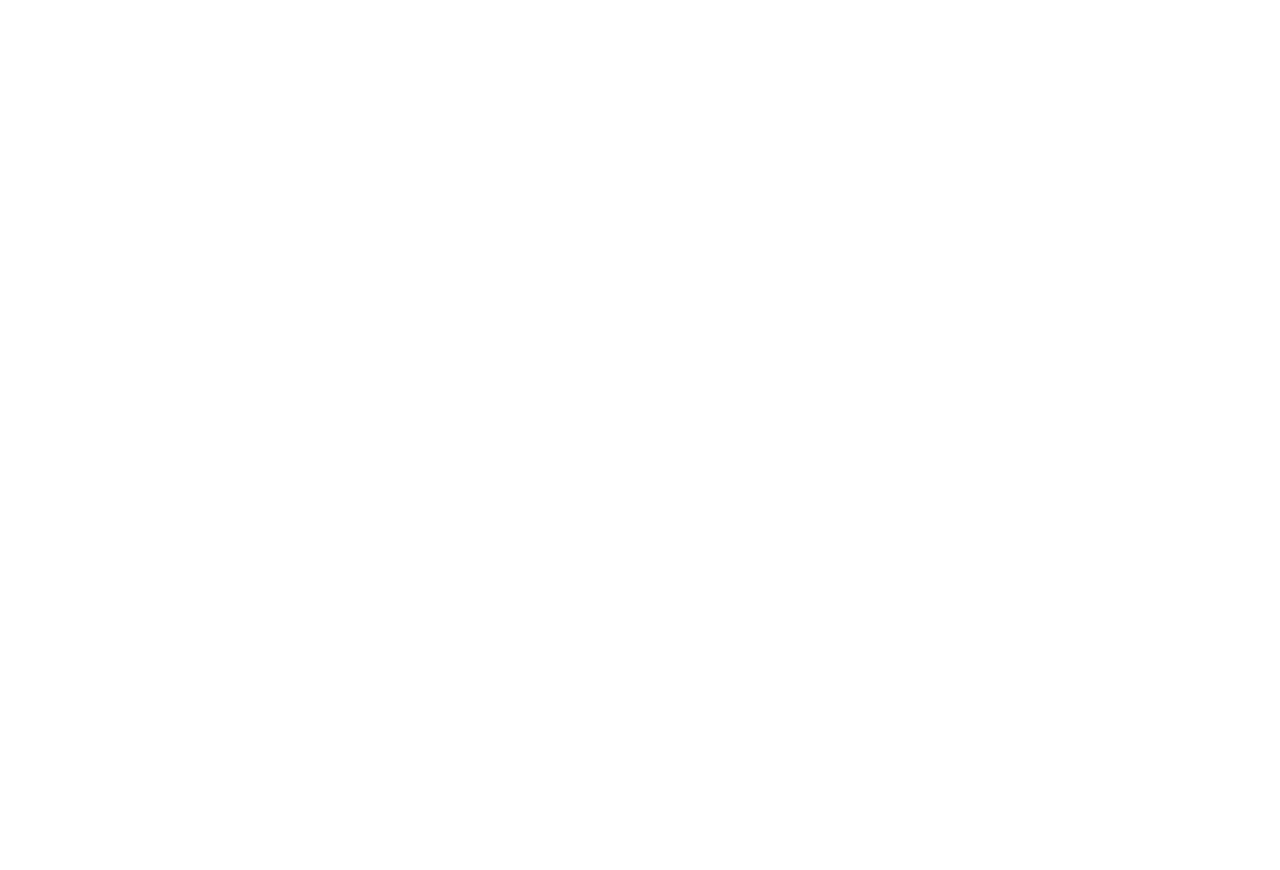
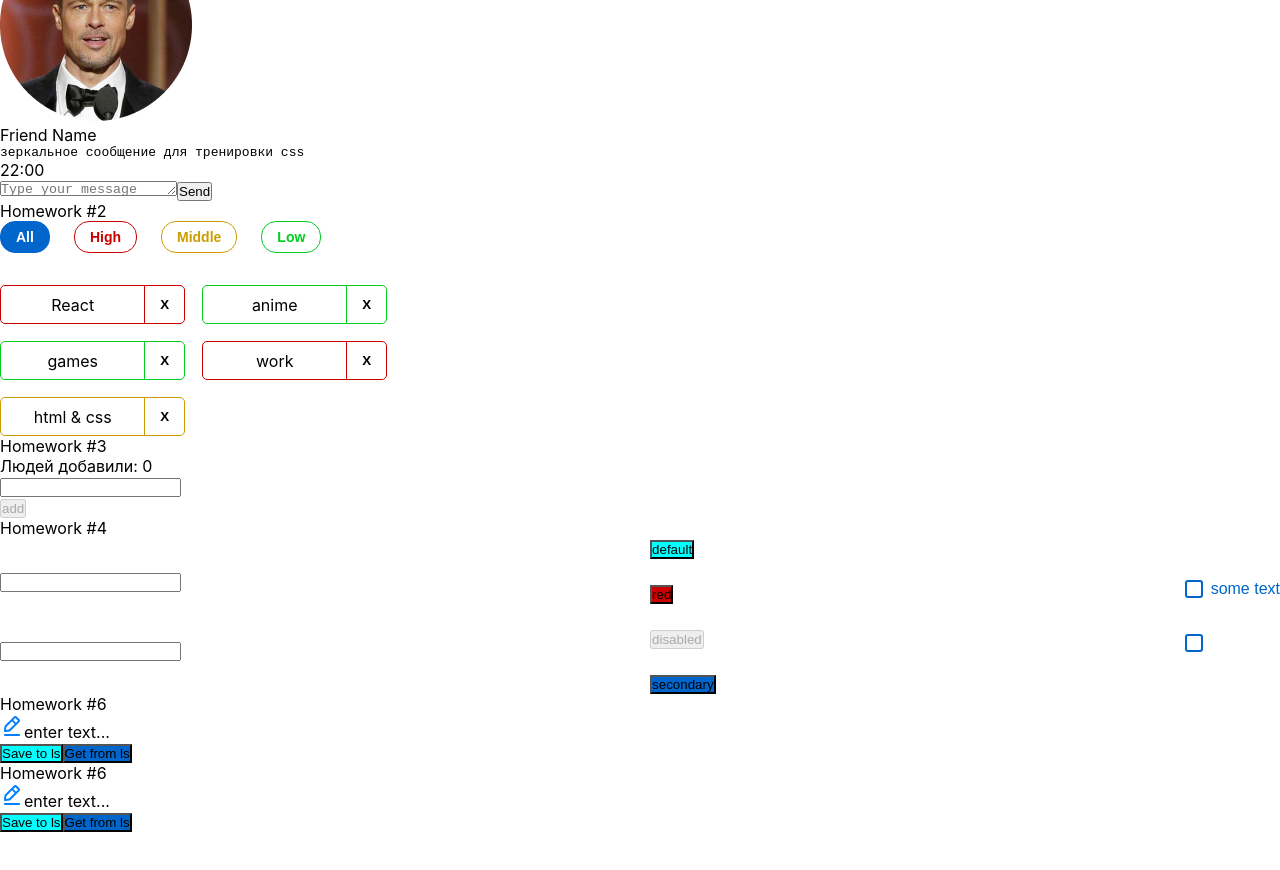
Before and after one commit to xyzimusic/vtornikdz, a React (Create React App) app: page /#/ in a window 1280 px wide. Shown: the part 480-1350 px from the top of the page. Before the commit the page ends 800 px from the top, so only its background shows below. Built offline with nearby package versions, Linux system fonts and the light colour scheme.

Commit message:
vtornik-dz-6

```diff
--- a/src/s1-main/App.tsx
+++ b/src/s1-main/App.tsx
@@ -1,4 +1,4 @@
-import React from 'react'
+import React, {useState} from 'react'
 import s from './App.module.css'
 import HW1 from '../s2-homeworks/hw01/HW1'
 import HW2 from '../s2-homeworks/hw02/HW2'
@@ -6,8 +6,22 @@ import HW3 from '../s2-homeworks/hw03/HW3';
 import HW4 from '../s2-homeworks/hw04/HW4';
 import HW5 from '../s2-homeworks/hw05/HW5';
 import HW6 from '../s2-homeworks/hw06/HW6';
+import {restoreState, saveState} from '../s2-homeworks/hw06/localStorage/localStorage';
+import s2 from './App.module.css';
+import SuperEditableSpan from '../s2-homeworks/hw06/common/c4-SuperEditableSpan/SuperEditableSpan';
+import SuperButton from '../s2-homeworks/hw04/common/c2-SuperButton/SuperButton';
 
 function App() {
+    const [value, setValue] = useState<string>('')
+
+    const save = () => {
+        saveState<string>('hw6-editable-span-value', value)
+    }
+    const restore = () => {
+        setValue(restoreState('hw6-editable-span-value',value))
+    }
+
+
     return (
         <div className={s.App}>
             {/*<HW1/>*/}
@@ -20,7 +34,36 @@ function App() {
             {/*при выполнении дз 5 и более - закомментировать здесь дз 1-4, так как они есть внутри дз 5*/}
             <HW5/>
             <HW6/>
+            <div id={'hw6'}>
+                <div className={s2.hwTitle}>Homework #6</div>
+                {/*демонстрация возможностей компоненты:*/}
+                <div className={s2.hw}>
+                    <div className={s.editableSpanContainer}>
+                        <SuperEditableSpan
+                            id={'hw6-spanable-input'}
+                            value={value}
+                            onChangeText={setValue}
+                            spanProps={{
+                                id: 'hw6-editable-span',
+                                defaultText: 'enter text...',
+                            }}
+                        />
+                    </div>
 
+                    <div className={s.buttonsContainer}>
+                        <SuperButton id={'hw6-save'} onClick={save}>
+                            Save to ls
+                        </SuperButton>
+                        <SuperButton
+                            id={'hw6-restore'}
+                            onClick={restore}
+                            xType={'secondary'}
+                        >
+                            Get from ls
+                        </SuperButton>
+                    </div>
+                </div>
+            </div>
             <br/>
             <br/>
             <br/>
--- a/src/s2-homeworks/hw05/pages/PreJunior.tsx
+++ b/src/s2-homeworks/hw05/pages/PreJunior.tsx
@@ -7,10 +7,10 @@ import HW4 from '../../hw04/HW4'
 function PreJunior() {
     return (
         <div id={'hw5-page-pre-junior'}>
-            {/*pre junior page*/}
-            {/*<HW1 />*/}
-            {/*<HW2 />*/}
-            {/*<HW3 />*/}
+            pre junior page
+            <HW1 />
+            <HW2 />
+            <HW3 />
             <HW4 />
         </div>
     )
```
